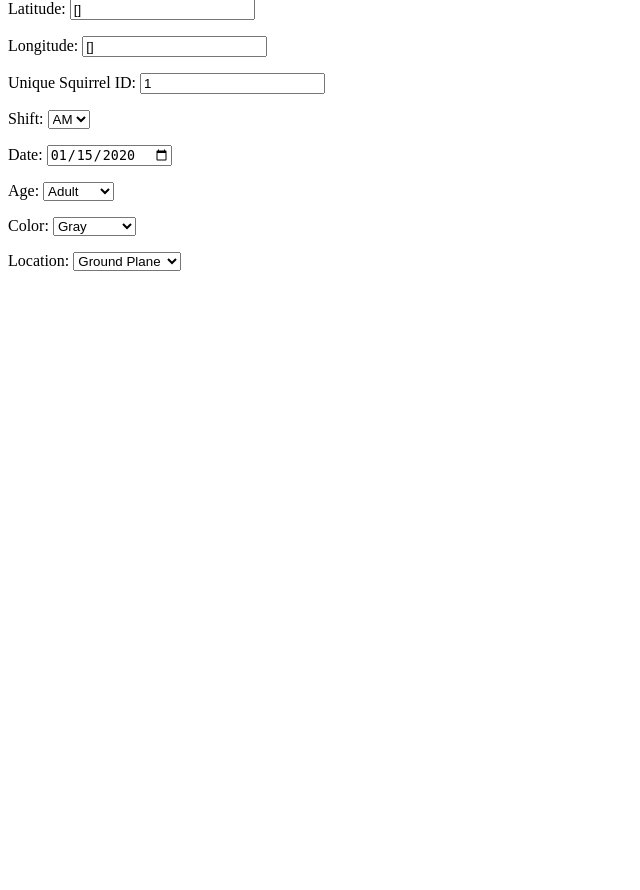
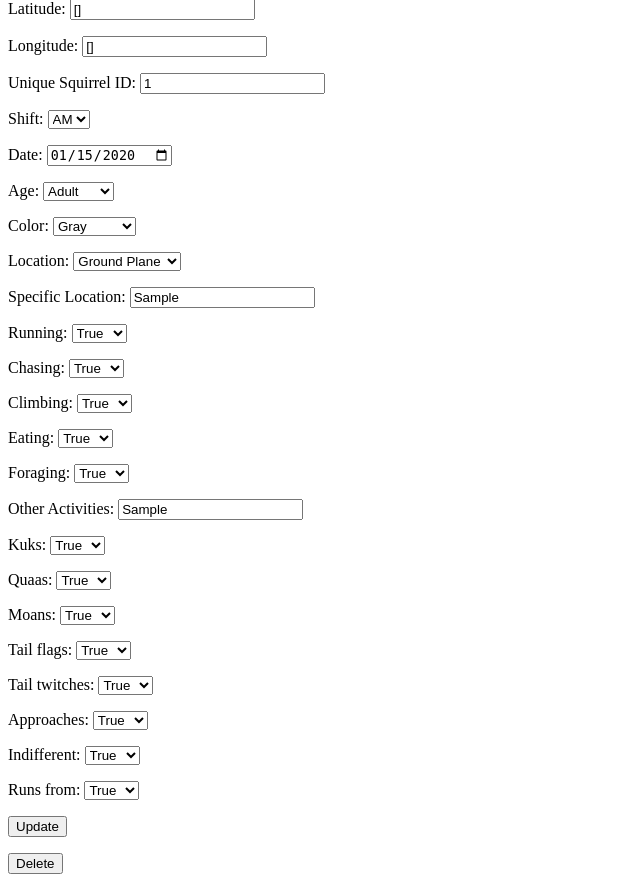
Before and after one commit to Koyori-Wang/squirrel, a Django app: template findsquirrel/templates/findsquirrel/detail.html in a window 1280 px wide. Shown: the part 56-946 px from the top of the page, without its empty margins (0-640 px from the left). Before the commit the page ends 327 px from the top, so only its background shows below. Run offline with Django 3.2, Linux system fonts and the light colour scheme; the template is opened without the code that fills it: most values are stand-ins (such as "Sample title", 1, 10 or a date in 2020).

Commit message:
Update detail.html

```diff
--- a/findsquirrel/templates/findsquirrel/detail.html
+++ b/findsquirrel/templates/findsquirrel/detail.html
@@ -32,3 +32,76 @@
     <option value="Ground Plane" {% if data.location == 'Ground Plance' %} selected="selected" {% endif %}>Ground Plane</option>
     <option value="Above Ground" {% if data.location == 'Above Ground' %} selected="selected" {% endif %}>Above Ground</option>
     </select></p>
+  <p>Specific Location: <input type="text" name="specific_location" value={{ data.specific_location }}></p>
+  <p>Running:
+    <select name="running">
+    <option value=True {% if data.running == True %} selected="selected" {% endif %}>True</option>
+    <option value=False {% if data.running == False %} selected="selected" {% endif %}>False</option>
+    </select>
+  </p>
+  <p>Chasing:
+    <select name="chasing">
+    <option value=True {% if data.chasing == True %} selected="selected" {% endif %}>True</option>
+    <option value=False {% if data.chasing == False %} selected="selected" {% endif %}>False</option>
+  </select></p>
+  <p>Climbing:
+    <select name="climbing">
+    <option value=True {% if data.climbing == True %} selected="selected" {% endif %}>True</option>
+    <option value=False {% if data.climbing == False %} selected="selected" {% endif %}>False</option>
+  </select></p>
+  <p>Eating:
+    <select name="eating">
+    <option value=True {% if data.eating == True %} selected="selected" {% endif %}>True</option>
+    <option value=False {% if data.eating == False %} selected="selected" {% endif %}>False</option>
+  </select></p>
+  <p>Foraging:
+    <select name="foraging">
+    <option value=True {% if data.foraging == True %} selected="selected" {% endif %}>True</option>
+    <option value=False {% if data.foraging == False %} selected="selected" {% endif %}>False</option>
+  </select></p>
+  <p>Other Activities: <input type="text" name="other_activities" value={{ data.other_activities }} /></p>
+  <p>Kuks:
+    <select name="kuks">
+    <option value=True {% if data.kuks == True %} selected="selected" {% endif %}>True</option>
+    <option value=False {% if data.kuks == False %} selected="selected" {% endif %}>False</option>
+  </select></p>
+  <p>Quaas:
+    <select name="quaas">
+    <option value=True {% if data.quaas == True %} selected="selected" {% endif %}>True</option>
+    <option value=False {% if data.quaas == False %} selected="selected" {% endif %}>False</option>
+  </select></p>
+  <p>Moans:
+    <select name="moans">
+    <option value=True {% if data.moans == True %} selected="selected" {% endif %}>True</option>
+    <option value=False {% if data.moans == False %} selected="selected" {% endif %}>False</option>
+  </select></p>
+  <p>Tail flags:
+    <select name="tail_flags">
+    <option value=True {% if data.tail_flag == True %} selected="selected" {% endif %}>True</option>
+    <option value=False {% if data.tail_flag == False %} selected="selected" {% endif %}>False</option>
+  </select></p>
+  <p>Tail twitches:
+    <select name="tail_twitches">
+    <option value=True {% if data.tail_twitches == True %} selected="selected" {% endif %}>True</option>
+    <option value=False {% if data.tail_twitches == False %} selected="selected" {% endif %}>False</option>
+  </select></p>
+  <p>Approaches:
+    <select name="approaches">
+    <option value=True {% if data.approaches == True %} selected="selected" {% endif %}>True</option>
+    <option value=False {% if data.approaches == False %} selected="selected" {% endif %}>False</option>
+  </select></p>
+  <p>Indifferent:
+    <select name="indifferent">
+    <option value=True {% if data.indifferent == True %} selected="selected" {% endif %}>True</option>
+    <option value=False {% if data.indifferent == False %} selected="selected" {% endif %}>False</option>
+  </select></p>
+  <p>Runs from:
+    <select name="runs_from">
+    <option value=True {% if data.runs_from == True %} selected="selected" {% endif %}>True</option>
+    <option value=False {% if data.runs_from == False %} selected="selected" {% endif %}>False</option>
+  </select></p>
+  <p><input type="submit" name="update" value="Update"></p>
+  <p><input type="submit" name="delete" value="Delete"></p>
+</form>
+</body>
+</html>
```
Lines whose indentation alone changed are shown as unchanged.
